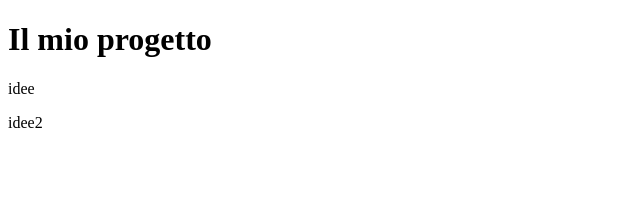
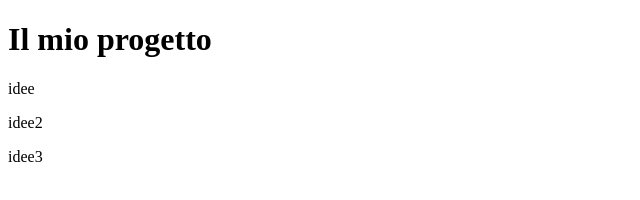
Before and after one commit to simontim/webappazure, a plain HTML site: page index.html in a window 1280 px wide. Shown: the full height of the page, 0-640 px from the left. Drawn offline with Linux system fonts and the light colour scheme.

Commit message:
Update index.html

```diff
--- a/index.html
+++ b/index.html
@@ -8,6 +8,7 @@
 <h1>Il mio progetto</h1>
 <p>idee</p>
 <p>idee2</p>
+<p>idee3</p>
 
 </body>
 </html>
```
